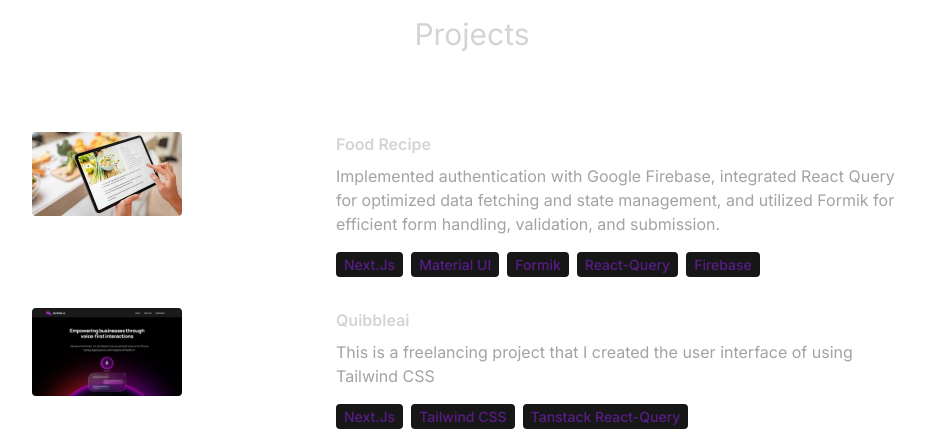
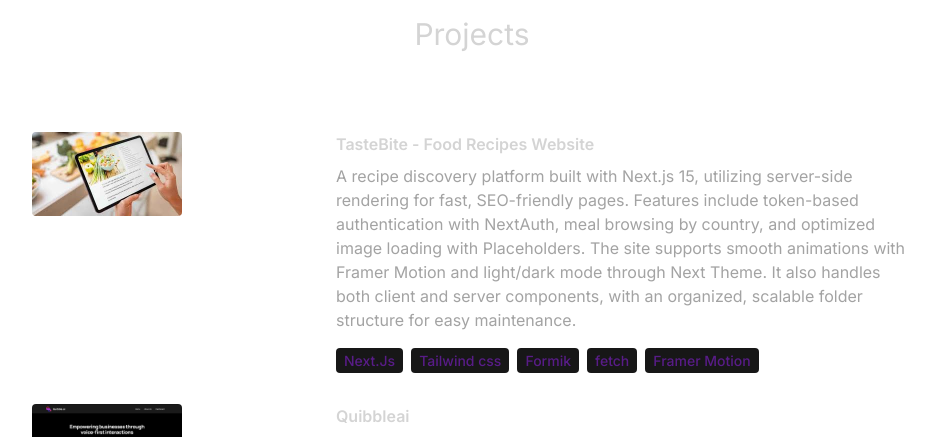
Before and after one commit to shantam-verma/portfolio-shantam, a React (Vite) app: page / in a window 1280 px wide. Shown: the part 3040-3477 px from the top of the page, without its empty margins (168-1107 px from the left). Built offline with nearby package versions, Linux system fonts and the light colour scheme.

Commit message:
replaced food recipe project with tastebite

```diff
--- a/src/constants/index.js
+++ b/src/constants/index.js
@@ -55,17 +55,17 @@ export const EXPERIENCES = [
 
 export const PROJECTS = [
   {
-    title: "Food Recipe",
-    link: "https://food-recipe-five-delta.vercel.app/",
+    title: "TasteBite - Food Recipes Website",
+    link: "https://tastebite-app.vercel.app/",
     image: project1,
     description:
-      "Implemented authentication with Google Firebase, integrated React Query for optimized data fetching and state management, and utilized Formik for efficient form handling, validation, and submission.",
+      "A recipe discovery platform built with Next.js 15, utilizing server-side rendering for fast, SEO-friendly pages. Features include token-based authentication with NextAuth, meal browsing by country, and optimized image loading with Placeholders. The site supports smooth animations with Framer Motion and light/dark mode through Next Theme. It also handles both client and server components, with an organized, scalable folder structure for easy maintenance.",
     technologies: [
       "Next.Js",
-      "Material UI",
+      "Tailwind css",
       "Formik",
-      "React-Query",
-      "Firebase",
+      "fetch",
+      "Framer Motion",
     ],
   },
   {
```
